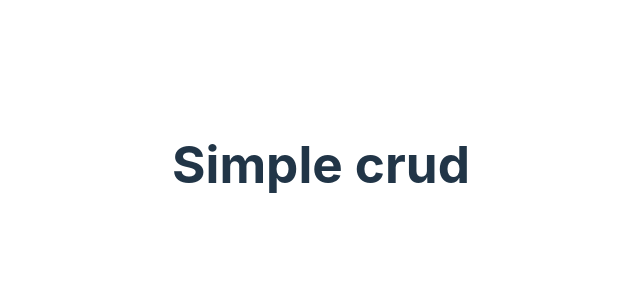
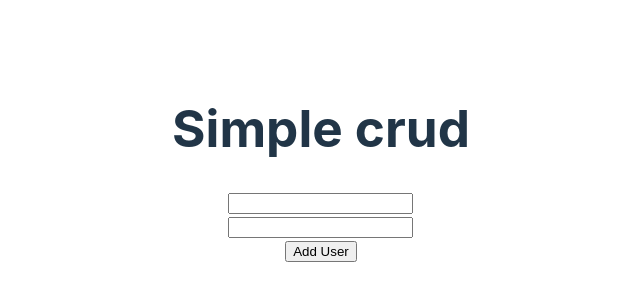
Before and after one commit to KI-Anik/m55-mongoDB, a React (Vite) app in the folder simple-crud-client/: page / in a window 1280 px wide. Shown: the part 236-536 px from the top of the page, without its empty margins (319-959 px from the left). Built offline with nearby package versions, Linux system fonts and the light colour scheme.

Commit message:
implement user addition feature with form handling and server endpoint and data send to mongoDB successfully

```diff
--- a/simple-crud-client/src/App.jsx
+++ b/simple-crud-client/src/App.jsx
@@ -2,10 +2,37 @@
 
 function App() {
 
+  const handleAddUser = e => {
+    e.preventDefault()
+    const form = e.target;
+    const name = form.name.value;
+    const email = form.email.value;
+    const user = { name, email }
+    console.log(user)
+
+    fetch('http://localhost:5000/users',{
+      method: 'POST',
+      headers:{
+        'content-type': 'application/json'
+      },
+      body: JSON.stringify(user)
+    })
+    .then(res=>res.json())
+    .then(data => {
+      console.log(data)
+    })
+  }
+
   return (
     <>
       <h1>Simple crud</h1>
-
+     <form onSubmit={handleAddUser}>
+      <input type="text" name="name" id="" />
+      <br />
+      <input type="email" name="email" id="" />
+      <br />
+      <input type="submit" value="Add User" />
+     </form>
     </>
   )
 }
```
Also changed, not shown: 1 other file (tests, documents, lock files or other folders).
